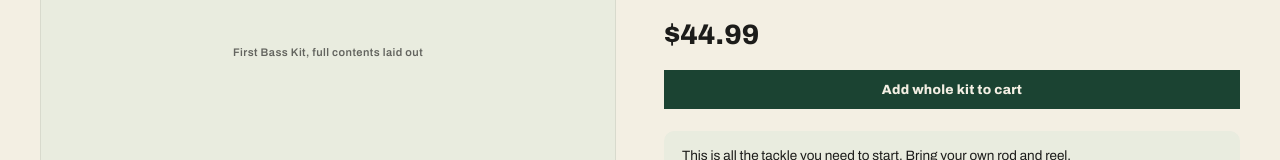
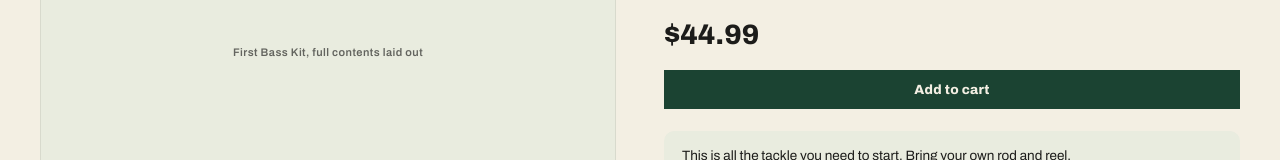
Before and after one commit to kettooutdoors-eng/ketto-outdoors-web, a React (Vite) app: page /kits/first-bass-kit in a window 1280 px wide. Shown: the part 302-462 px from the top of the page. Built offline with nearby package versions, Linux system fonts and the light colour scheme.

Commit message:
Shorten kit page buttons to "Add to cart"
Co-Authored-By: Claude Sonnet 5.5 <noreply@anthropic.com>

```diff
--- a/src/pages/Kit.tsx
+++ b/src/pages/Kit.tsx
@@ -45,7 +45,7 @@ export default function Kit() {
           <div style={{ fontFamily: 'var(--font-heading)', fontWeight: 800, fontSize: 28 }}>${bundle.price.toFixed(2)}</div>
 
           <BannerButton fill background="var(--forest)" color="var(--cream)" onClick={() => addToCart(bundle.id)} style={{ marginTop: 6 }}>
-            Add whole kit to cart
+            Add to cart
           </BannerButton>
 
           <div style={{ background: 'var(--sage)', borderRadius: 10, padding: '14px 18px', marginTop: 8 }}>
@@ -169,7 +169,7 @@ export default function Kit() {
       <div style={{ background: 'var(--forest)', color: 'var(--cream)', padding: '56px 40px', textAlign: 'center' }}>
         <div style={{ fontFamily: 'var(--font-heading)', fontWeight: 800, fontSize: 28, letterSpacing: '-0.03em' }}>Ready to go fishing?</div>
         <BannerButton onClick={() => addToCart(bundle.id)} background="var(--rust)" color="var(--cream)" style={{ marginTop: 20, display: 'inline-flex' }}>
-          Add whole kit to cart: ${bundle.price.toFixed(2)}
+          Add to cart: ${bundle.price.toFixed(2)}
         </BannerButton>
       </div>
     </div>
```
